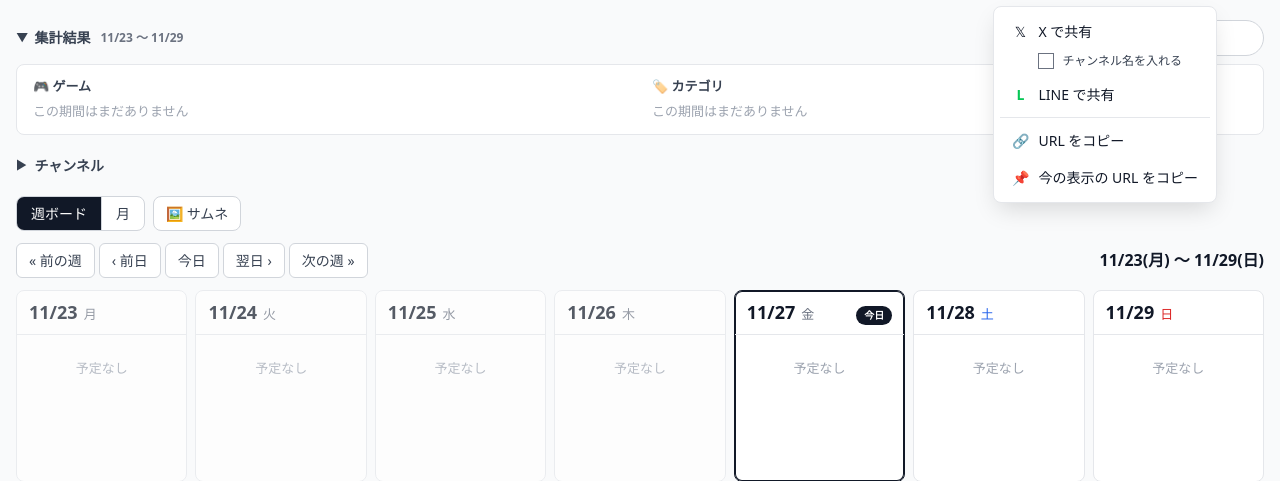
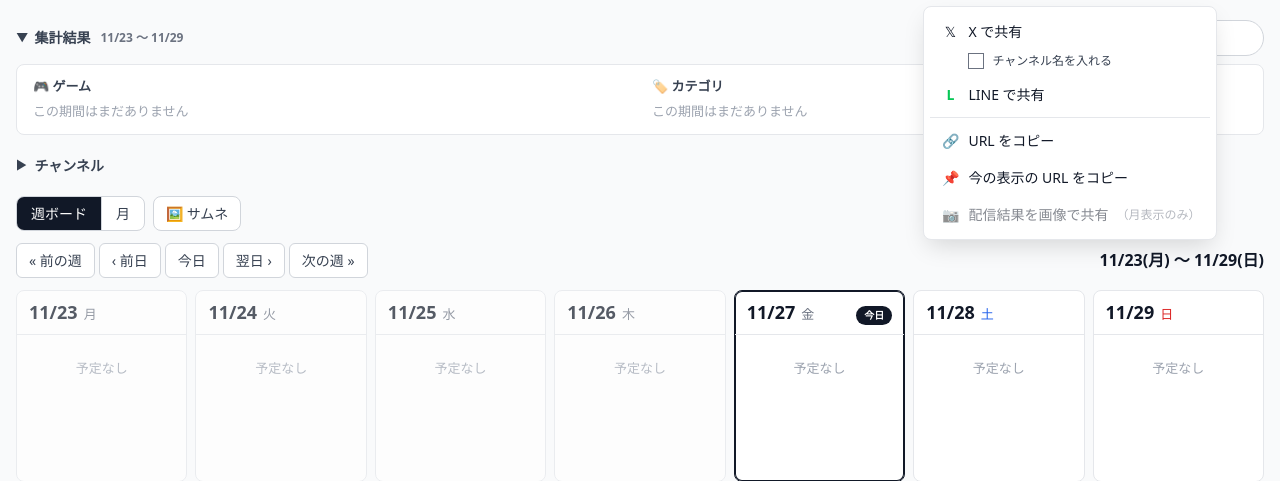
Before and after one commit to takoyakibot/channel-calendar, a Laravel app: template resources/views/calendar/index.blade.php in a window 1280 px wide, after a click that opens the changed part. Shown: the part 67-548 px from the top of the page. Run offline with Laravel 10, Linux system fonts and the light colour scheme; the template is opened without the code that fills it, so the values that code supplies are empty; style sheets or scripts are compiled from the project's sources; parts of the project's set-up code (start-up, migrations or seed data) failed here and were passed over; some libraries are stand-ins or nearby versions.

Commit message:
fix: keep the share-image menu item on the week board, greyed out
It was hidden outside the month view, which looked like the feature had
gone. Now it stays in the menu, disabled, with "（月表示のみ）".

Co-Authored-By: Claude Opus 5.5 <noreply@anthropic.com>

```diff
--- a/resources/views/calendar/index.blade.php
+++ b/resources/views/calendar/index.blade.php
@@ -115,6 +115,8 @@
         .menu-item { display: flex; align-items: center; gap: 0.5rem; width: 100%; padding: 0.5rem 0.625rem; border: 0; border-radius: 0.375rem; background: none; color: var(--cc-text); font: inherit; font-size: 0.875rem; text-align: left; text-decoration: none; white-space: nowrap; cursor: pointer; }
         .menu-item:hover, .menu-item:focus-visible { background: var(--cc-surface-alt); outline: none; }
         .menu-item[hidden] { display: none; }
+        .menu-item:disabled { opacity: 0.5; cursor: default; background: none; }
+        .menu-item .menu-hint { font-size: 0.75rem; color: var(--cc-text-tertiary); }
         .menu-item.menu-sub { padding: 0.125rem 0.625rem 0.375rem 2.375rem; font-size: 0.75rem; color: var(--cc-text-secondary); }
         .menu-icon { width: 1.25rem; flex: none; text-align: center; }
         .menu-icon.line { color: #06c755; font-weight: 700; }
@@ -405,7 +407,7 @@
                         <div class="menu-sep" role="separator"></div>
                         <button type="button" class="menu-item" role="menuitem" id="copy-url-btn"><span class="menu-icon">🔗</span><span class="menu-label">URL をコピー</span></button>
                         <button type="button" class="menu-item" role="menuitem" id="copy-state-url-btn" title="今の表示（ビュー・日付・サムネ・絞り込み）のままのURLをコピー"><span class="menu-icon">📌</span><span class="menu-label">今の表示の URL をコピー</span></button>
-                        <button type="button" class="menu-item" role="menuitem" id="share-image-btn" title="この月の配信をサムネイル入りの画像にして共有" hidden><span class="menu-icon">📷</span><span class="menu-label">配信結果を画像で共有</span></button>
+                        <button type="button" class="menu-item" role="menuitem" id="share-image-btn" title="この月の配信をサムネイル入りの画像にして共有"><span class="menu-icon">📷</span><span class="menu-label">配信結果を画像で共有</span><span class="menu-hint" id="share-image-hint" hidden>（月表示のみ）</span></button>
                     </div>
                 </div>
                 <div class="menu">
@@ -742,7 +744,7 @@
     }
     (function(){
         function items(panel) {
-            return Array.from(panel.querySelectorAll('.menu-item[role="menuitem"]')).filter(function (el) { return !el.hidden; });
+            return Array.from(panel.querySelectorAll('.menu-item[role="menuitem"]')).filter(function (el) { return !el.hidden && !el.disabled; });
         }
         document.querySelectorAll('.menu-trigger').forEach(function (trigger) {
             var panel = document.getElementById(trigger.getAttribute('aria-controls'));
@@ -1542,7 +1544,9 @@
             var isBoard = view !== 'month';
             boardView.hidden = !isBoard;
             monthView.hidden = isBoard;
-            shareImageBtn.hidden = isBoard;
+            // Built from the month grid, so it is greyed out on the week board rather than hidden.
+            shareImageBtn.disabled = isBoard;
+            document.getElementById('share-image-hint').hidden = !isBoard;
             toggleButtons.forEach(function (b) { b.classList.toggle('is-active', b.dataset.view === (isBoard ? 'board' : 'month')); });
             if (!isBoard) {
                 ensureCalendar();
```
